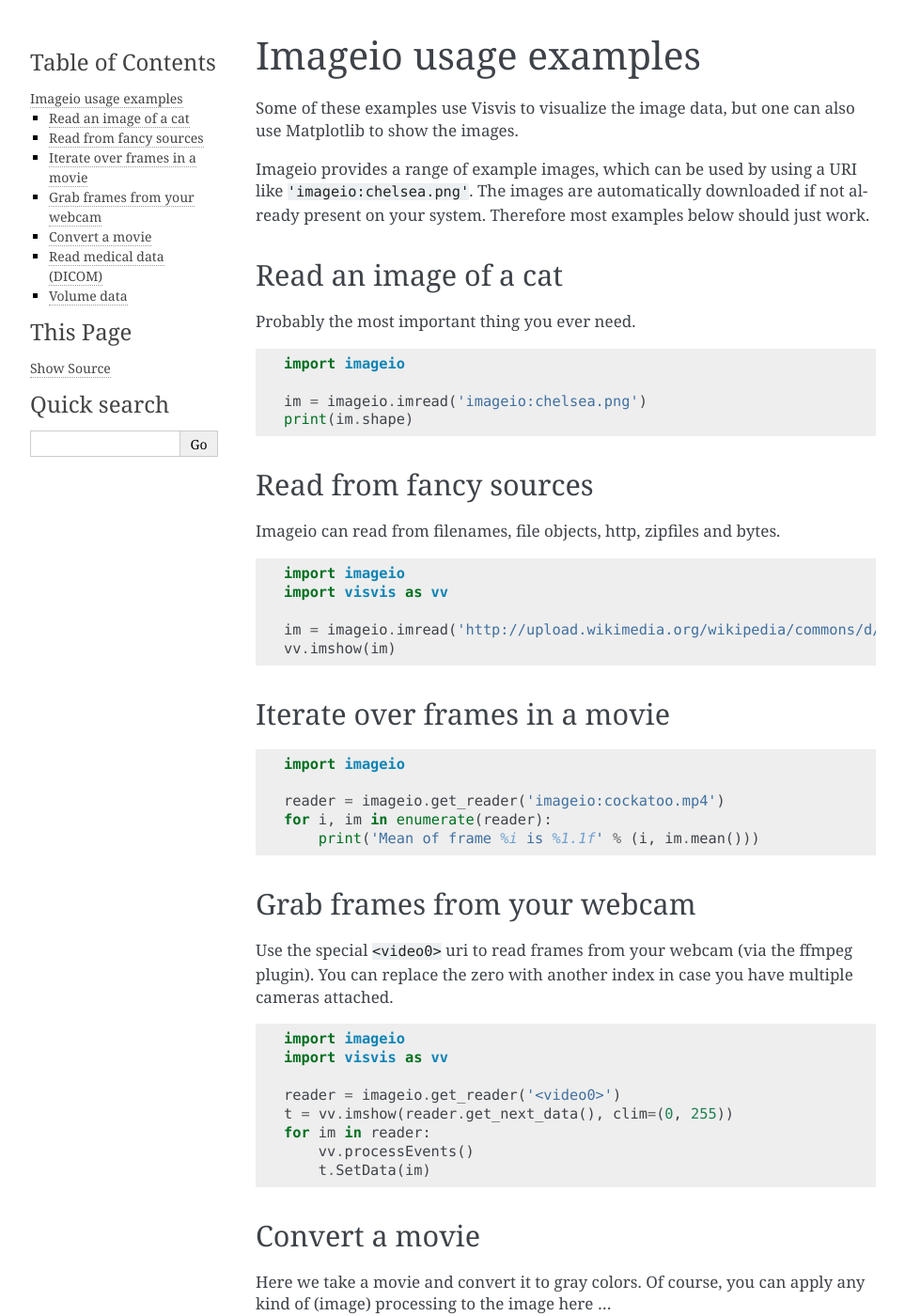
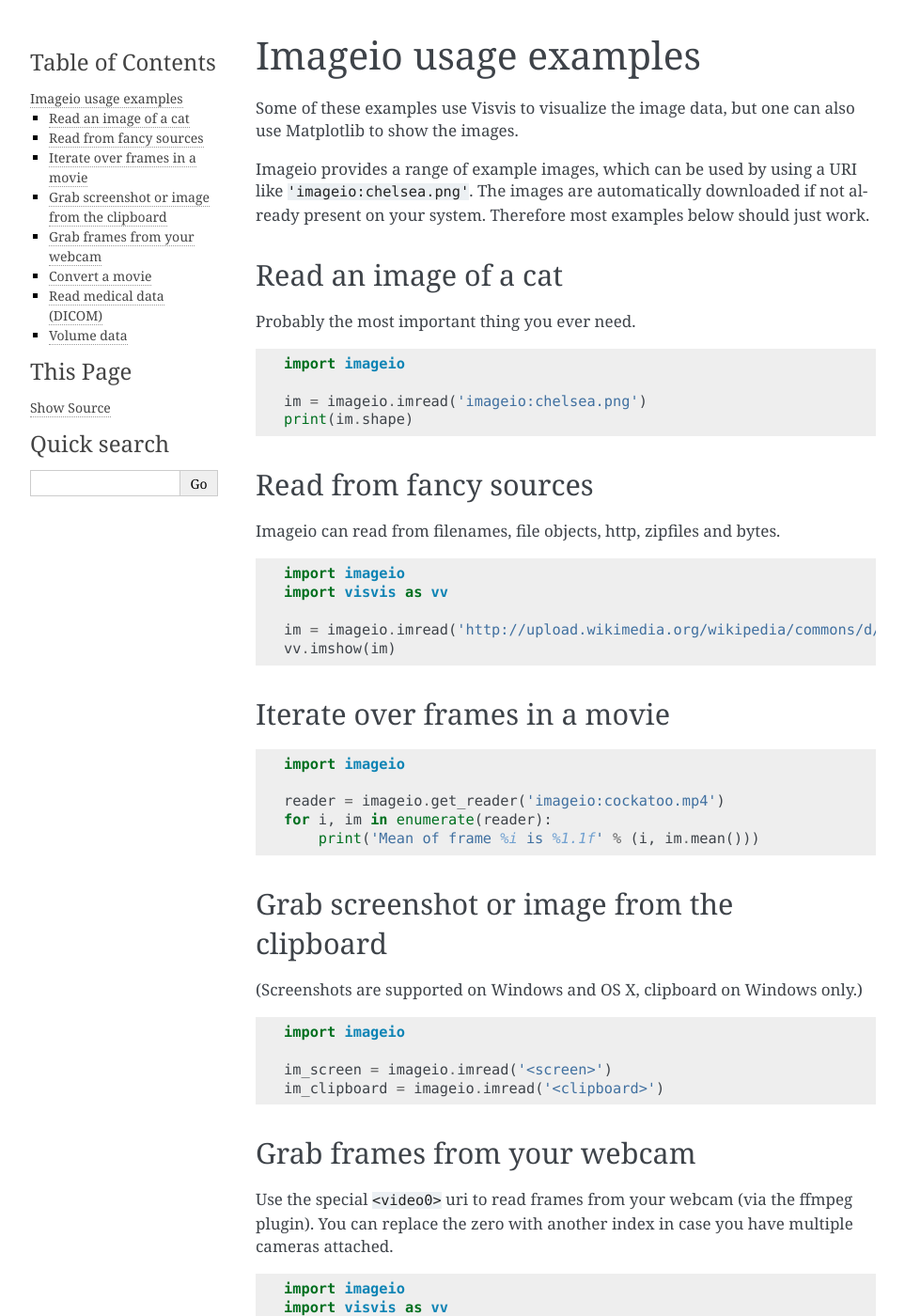
Before and after one commit to imageio/imageio, a Sphinx documentation site: the page built from docs/examples.rst, in a window 1280 px wide and 1400 px high. Shown: the whole window at 94% size, without its empty margins (148-1111 px from the left). Built offline with Sphinx 7.4.7, drawn with Linux system fonts in a browser that asks for light colours; pages that are not in the unit, such as notebooks, are missing from menus.

Commit message:
Improve docs (cleanup + mention screengrab)

```diff
--- a/docs/examples.rst
+++ b/docs/examples.rst
@@ -47,6 +47,19 @@ Iterate over frames in a movie
     reader = imageio.get_reader('imageio:cockatoo.mp4')
     for i, im in enumerate(reader):
         print('Mean of frame %i is %1.1f' % (i, im.mean()))
+
+
+Grab screenshot or image from the clipboard
+-------------------------------------------
+
+(Screenshots are supported on Windows and OS X, clipboard on Windows only.)
+
+.. code-block:: python
+
+    import imageio
+
+    im_screen = imageio.imread('<screen>')
+    im_clipboard = imageio.imread('<clipboard>')
 
 
 Grab frames from your webcam
```
Also changed, not shown: 1 other file.
